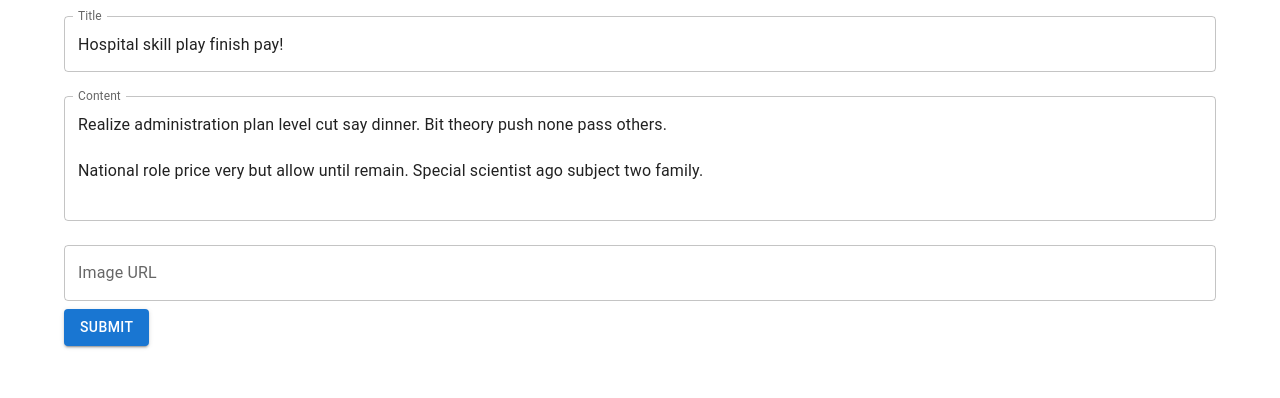
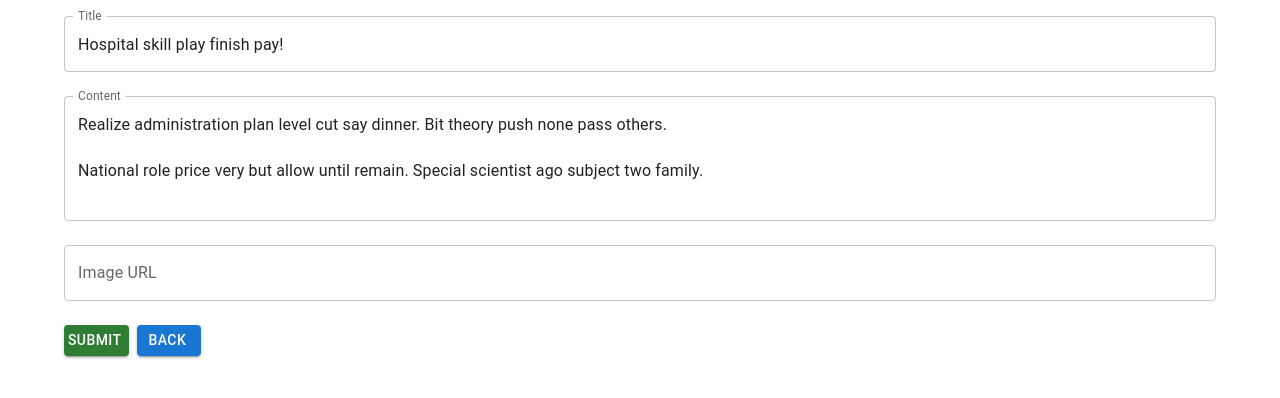
Before and after one commit to elhammmi/ArkusAI-BlogApp, a React (Create React App) app: page /post/edit/1 in a window 1280 px wide. Shown: the top 398 px of the page. Built offline with nearby package versions, Linux system fonts and the light colour scheme.

Commit message:
Add Back button

```diff
--- a/src/components/PostAddOrEdit.tsx
+++ b/src/components/PostAddOrEdit.tsx
@@ -6,6 +6,7 @@ import { useNavigate, useParams } from "react-router";
 import { addPost, editPost, getPost } from "../storage/blogStorageActions";
 import { PostInterface } from "../types";
 import ErrorPage from "./ErrorPage";
+import { Link } from "react-router-dom";
 
 const PostAddOrEdit = () => {
   const navigate = useNavigate();
@@ -112,9 +113,56 @@ const PostAddOrEdit = () => {
               helperText={errors.imgUrl}
               onChange={handleChange}
             />
-            <Button variant="contained" color="primary" type="submit">
+            <Button
+              variant="contained"
+              color="success"
+              type="submit"
+              sx={(theme) => ({
+                mt: 2,
+                py: 0.4,
+                pl: 0.5,
+                pr: 1,
+                mr: 1,
+              })}
+            >
               Submit
             </Button>
+            {postData.id !== 0 && (
+              <Link to={`/post/${id}`}>
+                <Button
+                  sx={(theme) => ({
+                    mt: 2,
+                    py: 0.4,
+                    pl: 0.5,
+                    pr: 1,
+                    mr: 1,
+                  })}
+                  variant="contained"
+                  color="primary"
+                  type="button"
+                >
+                  Back
+                </Button>
+              </Link>
+            )}
+            {postData.id === 0 && (
+              <Link to="/">
+                <Button
+                  sx={(theme) => ({
+                    mt: 2,
+                    py: 0.4,
+                    pl: 0.5,
+                    pr: 1,
+                    mr: 1,
+                  })}
+                  variant="contained"
+                  color="primary"
+                  type="button"
+                >
+                  Back
+                </Button>
+              </Link>
+            )}
           </form>
         </Container>
       ) : (
--- a/src/components/PostDetail.tsx
+++ b/src/components/PostDetail.tsx
@@ -9,7 +9,7 @@ import { useParams } from "react-router";
 import PageNotFound from "./PageNotFound";
 import ErrorPage from "./ErrorPage";
 import moment from "moment";
-import { useNavigate } from "react-router-dom";
+import { Link, useNavigate } from "react-router-dom";
 
 const PostDetail = () => {
   const navigate = useNavigate();
@@ -85,6 +85,7 @@ const PostDetail = () => {
               py: 0.4,
               pl: 0.5,
               pr: 1,
+              mr: 1,
             })}
             variant="contained"
             color="error"
@@ -92,6 +93,21 @@ const PostDetail = () => {
           >
             Delete
           </Button>
+          <Link to="/">
+            <Button
+              sx={(theme) => ({
+                mt: 2,
+                py: 0.4,
+                pl: 0.5,
+                pr: 1,
+              })}
+              variant="contained"
+              color="primary"
+              type="button"
+            >
+              Go to posts
+            </Button>
+          </Link>
         </CardContent>
       </Card>
     </>
--- a/src/components/PostList.tsx
+++ b/src/components/PostList.tsx
@@ -10,7 +10,6 @@ import { useEffect, useRef, useState } from "react";
 import { getPostList } from "../storage/blogStorageActions";
 import { PostInterface } from "../types";
 import { Link } from "react-router-dom";
-import Button from "@mui/material/Button";
 import Grid from "@mui/material/Grid";
 import Fab from "@mui/material/Fab";
 import AddIcon from "@mui/icons-material/Add";
@@ -66,7 +65,7 @@ const PostList = () => {
           </Link>
         </Grid>
         <Grid item sm={12} md={12} lg={12}>
-          <h1>Latest Posts</h1>
+          <h1 style={{ textAlign: "center" }}>Latest Posts</h1>
         </Grid>
 
         {currentData.map((post: PostInterface) => (
--- a/src/storage/data.ts
+++ b/src/storage/data.ts
@@ -1,5 +1,3 @@
-import { PostInterface } from "../types";
-
 const data: any[] = [
   {
     id: 1,
```
